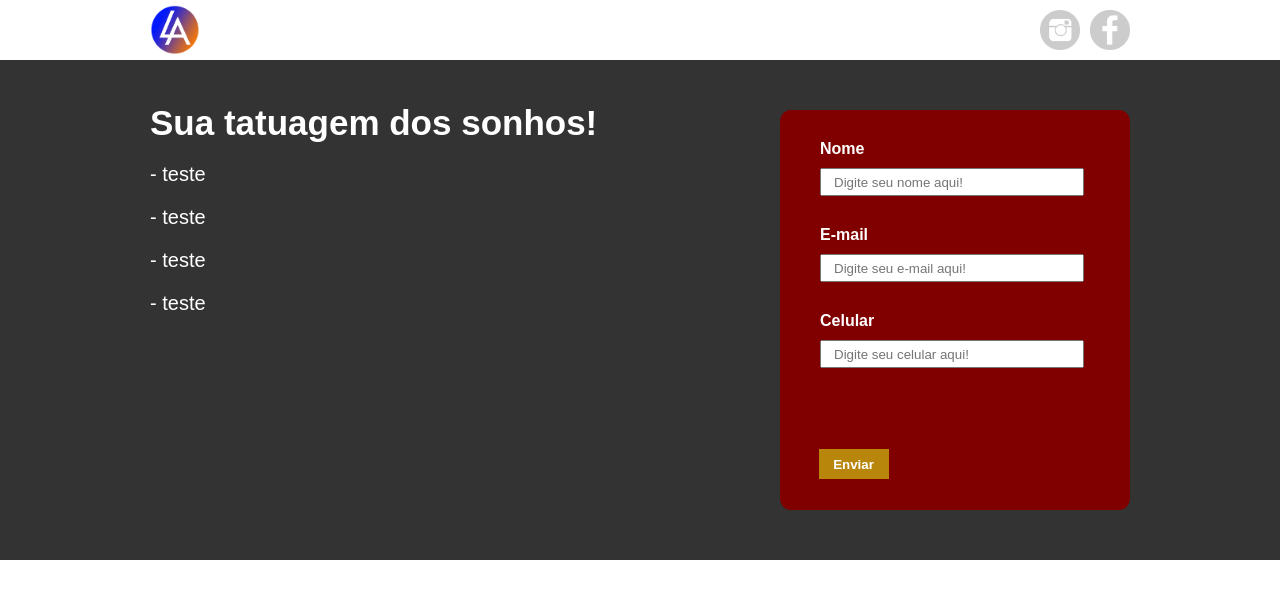
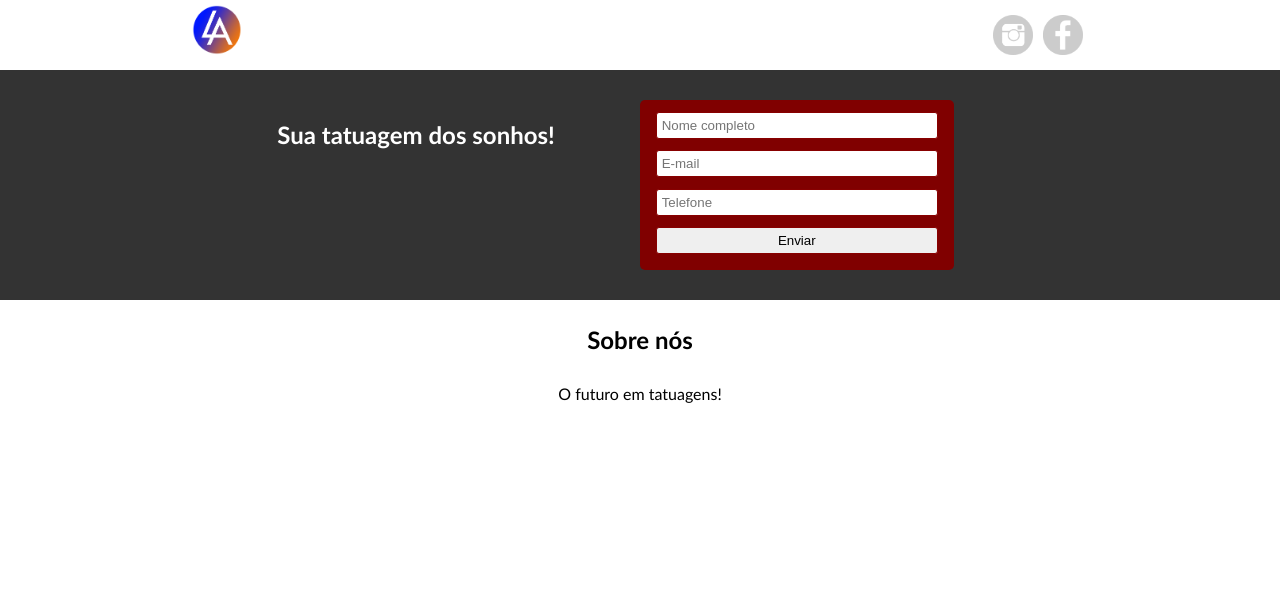
Before and after one commit to eluiz27/LandingPageAppTatoo, a plain HTML site: page index.html in a window 1280 px wide. Drawn offline with Linux system fonts and the light colour scheme.

Commit message:
Reformulação da estrutura do html e css

```diff
--- a/index.html
+++ b/index.html
@@ -1,3 +1,4 @@
+<!DOCTYPE html>
 <html>
   <head>
     <link rel="stylesheet" type="text/css" href="style.css">
@@ -5,49 +6,36 @@
   </head>
 
   <body>
-    <header class="menu-principal">
-      <main>
-        <div class="header-1">
-          <div class="logo">
-            <img class="logo-img" src="./Images/logo.png"/>
-          </div>
-          <div class="redes-sociais">
-            <ul>
-              <li><a href=""><img src="./Images/facebook.png"/></a></li>
-              <li><a href=""><img src="./Images/instagram.png"/></a></li>
-            </ul>
-          </div>
-        </div>
-      </main>
+    <!-- Cabeçalho -->
+    <header>
+      <img class="logo-img" src="./Images/logo.png"/>
+      <div>
+        <img class="face-img" src="./Images/facebook.png"/>
+        <img class="face-img" src="./Images/instagram.png"/>
+      </div>
     </header>
-    <div class="corpo">
-      <div class="corpo-interno">
-        <div class="texto">
-          <div class="titulo">Sua tatuagem dos sonhos!</div>
-          <div class="pontos">
-            <li>- teste</li>
-            <li>- teste</li>
-            <li>- teste</li>
-            <li>- teste</li>
-          </div>
-        </div>
-        <div class="ficha">
-            <ul>
-              <li>Nome</li>
-              <li><input type="text" placeholder="Digite seu nome aqui!"></li>
-            </ul>
-            <ul>
-              <li>E-mail</li>
-              <li><input type="email" placeholder="Digite seu e-mail aqui!"></li>
-            </ul>
-            <ul>
-              <li>Celular</li>
-              <li><input type="tel" placeholder="Digite seu celular aqui!"></li>
-            </ul>
-            <button type="submit">Enviar</button>
-        </div>
 
+    <!-- Formulário -->
+    <section class="form">
+      <div>
+        <h2>Sua tatuagem dos sonhos!</h2>
+        <form action="/">
+          <input type="text" name="name" placeholder="Nome completo">
+          <input type="email" name="email" placeholder="E-mail">
+          <input type="tel" name="telefone" placeholder="Telefone">
+          <button>Enviar</button>
+        </form>
       </div>
-    </div>
+    </section>
+
+    <!-- Corpo -->
+    <main>
+      <h2>Sobre nós</h2>
+    </main>
+
+    <!-- Rodapé -->
+    <footer>
+      O futuro em tatuagens!
+    </footer>
   </body>
 </html>
--- a/style.css
+++ b/style.css
@@ -1,3 +1,89 @@
+* {
+  box-sizing: border-box;
+}
+
+html, body {
+  margin: 0;
+  font-family: 'Gill Sans', 'Gill Sans MT', Calibri, 'Trebuchet MS', sans-serif;
+}
+
+body {
+  display: flex;
+  flex-direction: column;
+  height: 100vh;
+}
+
+footer {
+  margin-top: auto;
+}
+
+/* Alinhamentos, espaçamentos, larguras e alturas */
+header, main, footer, .form div{
+  text-align: center;
+  width: 70%;
+  max-width: 980px;
+  margin: 5px auto 5px;
+
+}
+
+
+/* HEADER */
+header {
+  display: grid;
+  grid-template-columns: 1fr 1fr;
+}
+
+.logo-img {
+  width: 50px;
+  float: left;
+}
+
+.face-img{
+  width: 40px;
+  float: right;
+  margin: 10px 5px;
+}
+
+/* SECTION */
+.form {
+  color: #fff;
+  background-color: #333;
+  height: 230px;
+}
+
+.form div{
+  display: grid;
+  grid-template-columns: 1fr 1fr;
+  height: 74%;
+  margin-top: 30px;
+}
+
+
+.form div form {
+  background-color: #800000;
+  width: 70%;
+  float: right;
+  border-radius: 5px;
+}
+
+form input,
+form button {
+  width: 90%;
+  margin: 11.5px 7px 0px 7px;
+
+  padding: 5px;
+
+  border-radius: 3px;
+  border: 1px #800 solid
+}
+
+/* MAIN */
+
+
+/* FOOTER */
+
+
+/*
 body {
   width: 100%;
   height: 100%;
@@ -113,4 +199,4 @@ main {
   color: white;
   font-weight: bold;
   border: none;
-}
+}*/
```
